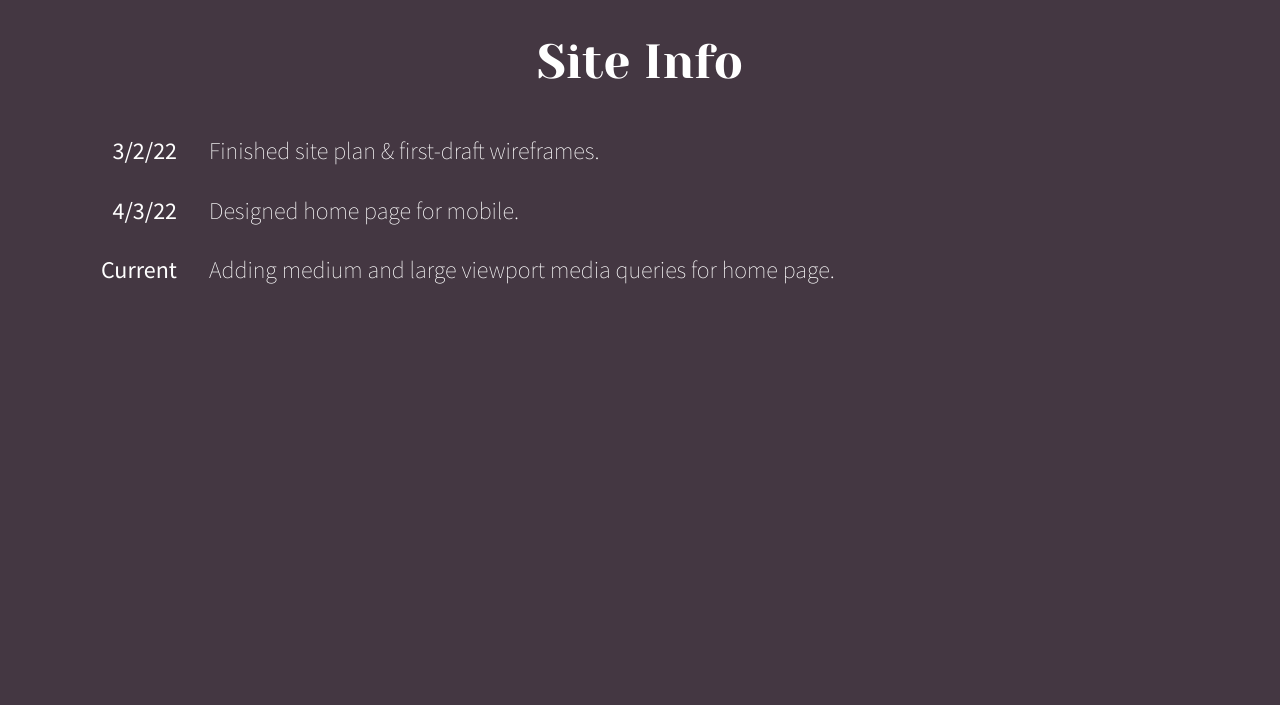
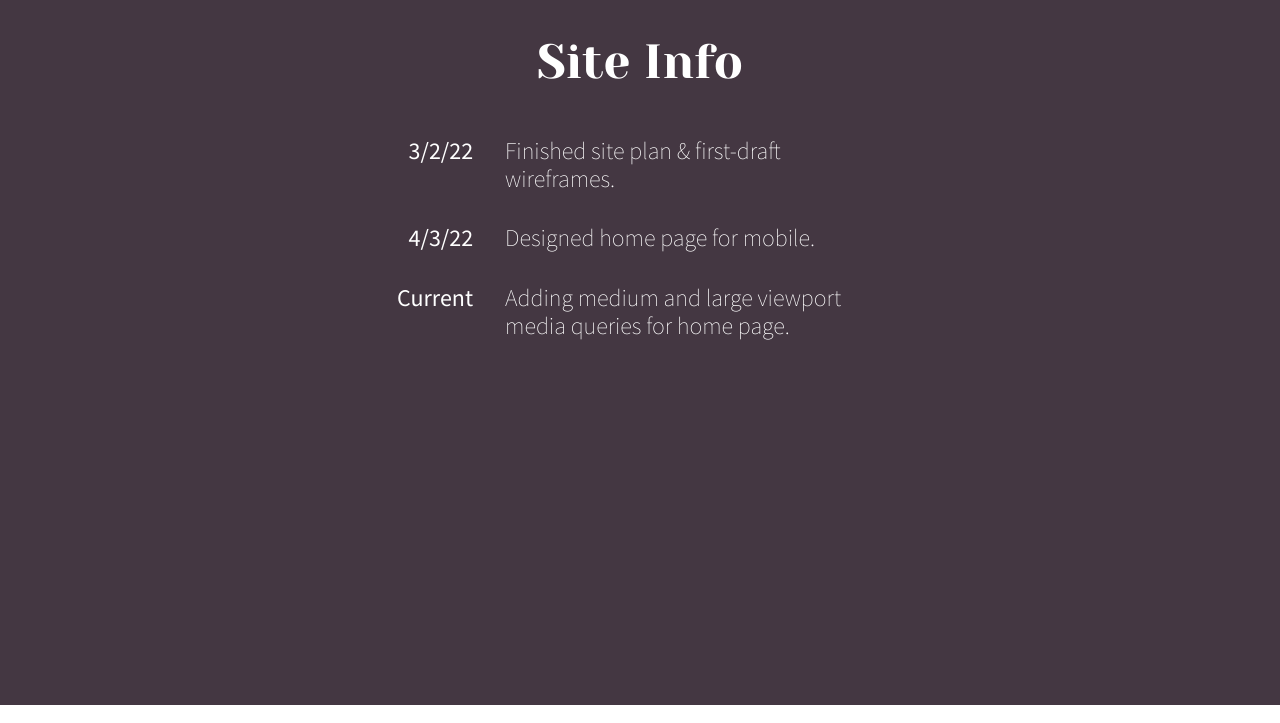
Before and after one commit to uniquelise01/resume, a plain HTML site: page index.html in a window 1280 px wide. Shown: the part 5800-6523 px from the top of the page. Drawn offline with Linux system fonts and the light colour scheme; a web font is replaced by a local one.

Commit message:
fixed table

```diff
--- a/css/styles.css
+++ b/css/styles.css
@@ -272,12 +272,13 @@ nav a {
     font-size: 18pt;
     font-weight: 200;
     text-align: left;
-    margin: 30px;
+    margin: 30px auto;
+    max-width: 550px;
+    padding: 0 15px;
 }
 
 .right {
     text-align: right;
-    min-width: 130px;
     padding: 15px;
     vertical-align: top;
 }
```
